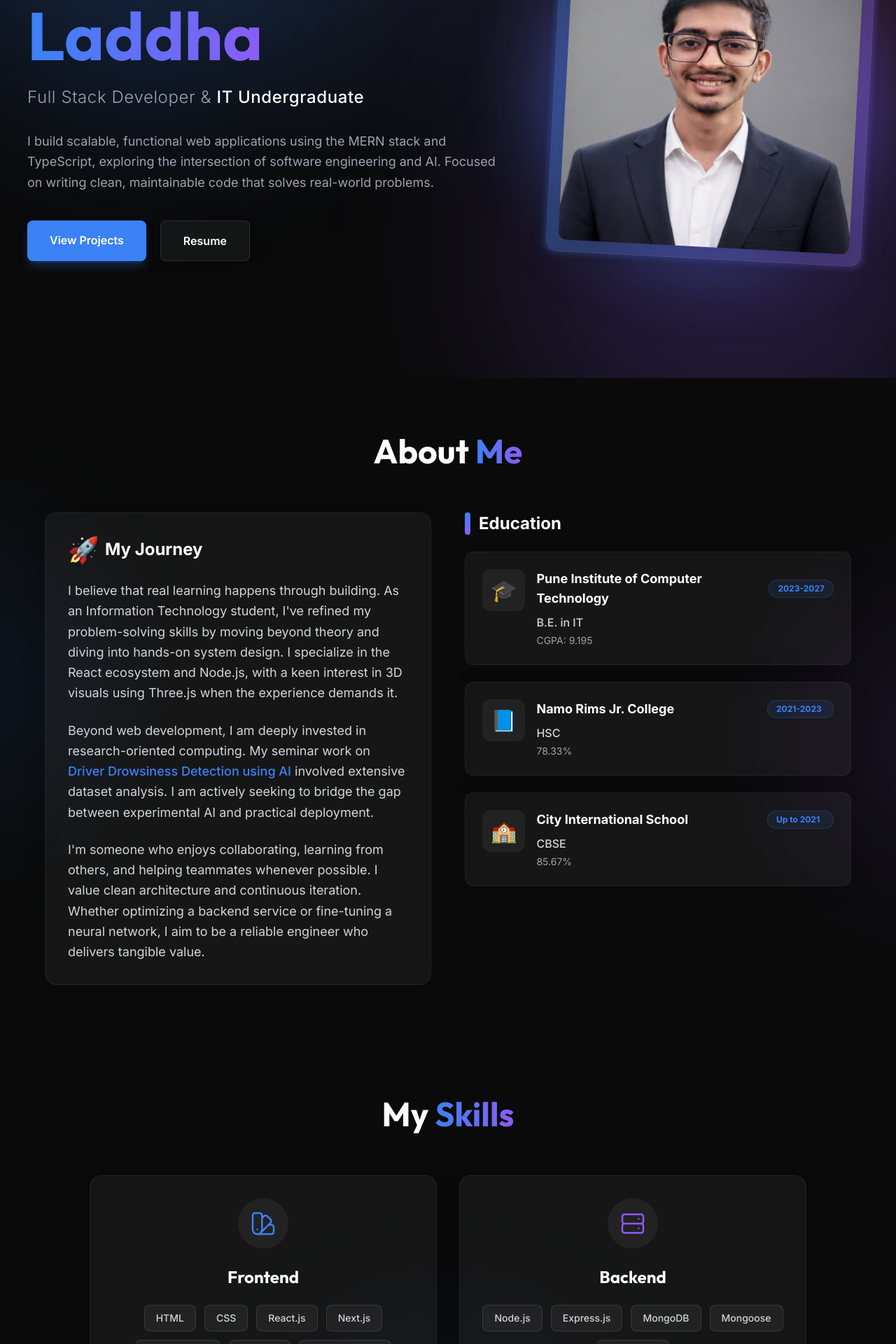
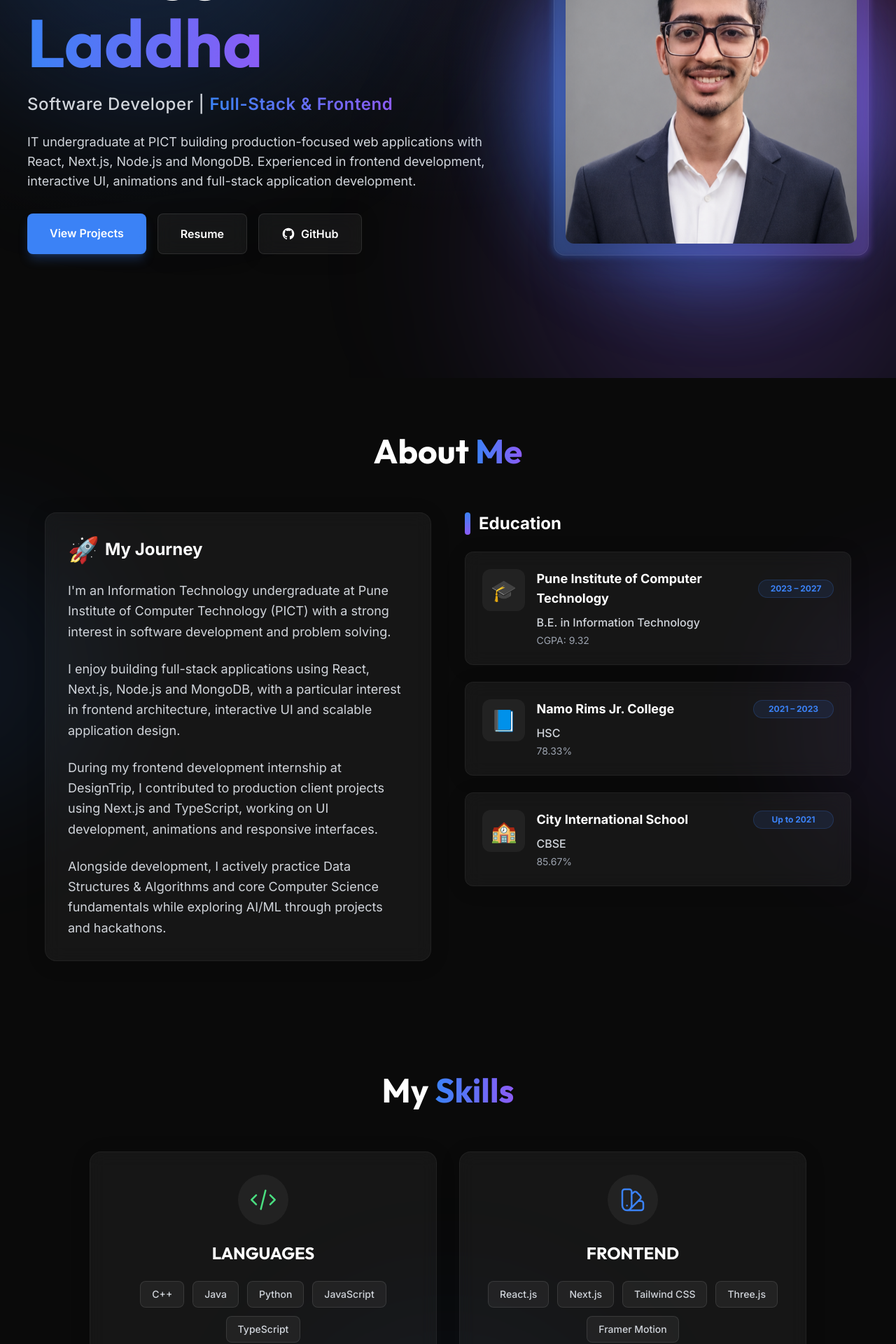
Before and after one commit to HimeshLaddha/portfolio, a React (Vite) app in the folder frontend/: page / in a window 1280 px wide. Shown: the part 260-2180 px from the top of the page at 70% size. Built offline with nearby package versions, Linux system fonts and the light colour scheme.

Commit message:
feat: add portfolio frontend components, main application, and resume updation

```diff
--- a/frontend/src/App.jsx
+++ b/frontend/src/App.jsx
@@ -2,6 +2,7 @@ import Navbar from './components/Navbar';
 import Hero from './components/Hero';
 import About from './components/About';
 import Skills from './components/Skills';
+import DsaCoreCS from './components/DsaCoreCS';
 import Experience from './components/Experience';
 import Projects from './components/Projects';
 import Certifications from './components/Certifications';
@@ -17,6 +18,7 @@ function App() {
       <Hero />
       <About />
       <Skills />          {/* Show tech stack early */}
+      <DsaCoreCS />       {/* Data Structures, Algorithms & CS Core */}
       <Experience />      {/* Internship + clubs */}
       <Projects />        {/* Proof of skills */}
       <Certifications />
--- a/frontend/src/components/About.jsx
+++ b/frontend/src/components/About.jsx
@@ -4,14 +4,14 @@ const AboutSection = () => {
   const education = [
     {
       institution: "Pune Institute of Computer Technology",
-      period: "2023-2027",
-      degree: "B.E. in IT",
-      grade: "CGPA: 9.195",
+      period: "2023 – 2027",
+      degree: "B.E. in Information Technology",
+      grade: "CGPA: 9.32",
       icon: "🎓"
     },
     {
       institution: "Namo Rims Jr. College",
-      period: "2021-2023",
+      period: "2021 – 2023",
       degree: "HSC",
       grade: "78.33%",
       icon: "📘"
@@ -24,8 +24,6 @@ const AboutSection = () => {
       icon: "🏫"
     }
   ];
-
-
 
   return (
     <section id="about" className="py-20 relative bg-dark overflow-hidden">
@@ -63,13 +61,16 @@ const AboutSection = () => {
 
               <div className="space-y-6 text-gray-300 leading-relaxed text-lg">
                 <p>
-                  I believe that real learning happens through building. As an Information Technology student, I&apos;ve refined my problem-solving skills by moving beyond theory and diving into hands-on system design. I specialize in the React ecosystem and Node.js, with a keen interest in 3D visuals using Three.js when the experience demands it.
+                  I&apos;m an Information Technology undergraduate at Pune Institute of Computer Technology (PICT) with a strong interest in software development and problem solving.
                 </p>
                 <p>
-                  Beyond web development, I am deeply invested in research-oriented computing. My seminar work on <strong className="text-primary font-medium">Driver Drowsiness Detection using AI</strong> involved extensive dataset analysis. I am actively seeking to bridge the gap between experimental AI and practical deployment.
+                  I enjoy building full-stack applications using React, Next.js, Node.js and MongoDB, with a particular interest in frontend architecture, interactive UI and scalable application design.
                 </p>
                 <p>
-                  I&apos;m someone who enjoys collaborating, learning from others, and helping teammates whenever possible. I value clean architecture and continuous iteration. Whether optimizing a backend service or fine-tuning a neural network, I aim to be a reliable engineer who delivers tangible value.
+                  During my frontend development internship at DesignTrip, I contributed to production client projects using Next.js and TypeScript, working on UI development, animations and responsive interfaces.
+                </p>
+                <p>
+                  Alongside development, I actively practice Data Structures &amp; Algorithms and core Computer Science fundamentals while exploring AI/ML through projects and hackathons.
                 </p>
               </div>
             </motion.div>
@@ -106,7 +107,7 @@ const AboutSection = () => {
                             <h4 className="text-lg font-bold text-white group-hover:text-primary transition-colors">
                               {edu.institution}
                             </h4>
-                            <span className="text-xs font-bold text-primary px-3 py-1 bg-primary/10 rounded-full border border-primary/20 mt-2 sm:mt-0 w-[95px]">
+                            <span className="text-xs font-bold text-center text-primary px-3 py-1 bg-primary/10 rounded-full border border-primary/20 mt-2 sm:mt-0 w-[115px]">
                               {edu.period}
                             </span>
                           </div>
--- a/frontend/src/components/Contact.jsx
+++ b/frontend/src/components/Contact.jsx
@@ -74,8 +74,8 @@ const Contact = () => {
         </svg>
       ),
       label: "LinkedIn",
-      value: "Connect with me",
-      link: "https://linkedin.com/in/himesh-laddha-00bb47293"
+      value: "linkedin.com/in/himesh-laddha-00bb47293",
+      link: "https://www.linkedin.com/in/himesh-laddha-00bb47293"
     },
     {
       icon: (
@@ -84,7 +84,7 @@ const Contact = () => {
         </svg>
       ),
       label: "GitHub",
-      value: "Check my code",
+      value: "github.com/HimeshLaddha",
       link: "https://github.com/HimeshLaddha"
     }
   ];
--- /dev/null
+++ b/frontend/src/components/DsaCoreCS.jsx
@@ -0,0 +1,55 @@
+import { motion } from 'framer-motion';
+
+const DsaCoreCS = () => {
+  const topics = [
+    "Arrays",
+    "Strings",
+    "Linked Lists",
+    "Stacks & Queues",
+    "Trees",
+    "Graphs",
+    "Dynamic Programming",
+    "Sliding Window",
+    "Greedy",
+    "DSU",
+    "DBMS",
+    "Operating Systems",
+    "Computer Networks"
+  ];
+
+  return (
+    <section id="problem-solving" className="py-12 bg-dark relative overflow-hidden">
+      <div className="container-custom section-padding relative z-20">
+        <motion.div
+          className="max-w-4xl mx-auto glass p-6 sm:p-8 rounded-2xl border border-white/5 text-center"
+          initial={{ opacity: 0, y: 30 }}
+          whileInView={{ opacity: 1, y: 0 }}
+          transition={{ duration: 0.5 }}
+          viewport={{ once: true }}
+        >
+          <h3 className="text-2xl sm:text-3xl font-bold font-heading text-white mb-3">
+            Problem Solving &amp; <span className="text-gradient">Core CS</span>
+          </h3>
+          <p className="text-gray-300 text-sm sm:text-base max-w-2xl mx-auto mb-6 leading-relaxed">
+            Actively strengthening Data Structures &amp; Algorithms and core Computer Science fundamentals for software engineering roles.
+          </p>
+
+          <div className="flex flex-wrap justify-center gap-2.5 sm:gap-3">
+            {topics.map((topic, index) => (
+              <motion.span
+                key={index}
+                className="px-3.5 py-1.5 bg-white/5 text-gray-200 text-xs sm:text-sm font-medium rounded-lg border border-white/10 hover:border-primary/40 hover:bg-primary/10 transition-all duration-200"
+                whileHover={{ scale: 1.05 }}
+                whileTap={{ scale: 0.95 }}
+              >
+                {topic}
+              </motion.span>
+            ))}
+          </div>
+        </motion.div>
+      </div>
+    </section>
+  );
+};
+
+export default DsaCoreCS;
--- a/frontend/src/components/Experience.jsx
+++ b/frontend/src/components/Experience.jsx
@@ -4,34 +4,35 @@ const Experience = () => {
   const experiences = [
     {
       title: "Frontend Developer Intern",
-      company: "TheDesignTrip",
-      period: "Jul 2025 - Dec 2025",
+      company: "DesignTrip",
+      period: "June 2025 – December 2025",
       description: [
-        "Contributed to a government project for Protean, handling 20% of UI development using Next.js & TypeScript.",
-        "Built enterprise-grade, accessible interfaces and ensured smooth backend integration.",
-        "Independently handled 30% of UI and 50% of animation logic for a JWGlobal project.",
-        "Mastered complex UI animations, improving logical thinking and attention to detail."
+        "Contributed to the frontend development of a government client project, implementing approximately 20% of the UI using Next.js and TypeScript.",
+        "Developed responsive, accessible and pixel-accurate interfaces based on design specifications.",
+        "Contributed approximately 30% of the UI and 50% of animation implementation for the JW Global project.",
+        "Built interactive animations and refined UI interactions with attention to performance and visual consistency."
       ],
-      icon: "💼"
+      icon: "💼",
+      prominent: true
     },
     {
       title: "Core Team Member",
-      company: "Game DevUtopia Club",
-      period: "2024 - Present",
+      company: "Game Dev Utopia",
+      period: "2024 – Present",
       description: [
-        "Contributed to event management, design, and technical support.",
-        "Coordinated club events and created visual assets.",
+        "Contributed to event management, design and technical support.",
+        "Coordinated club activities and created visual assets.",
         "Gained hands-on experience with 3D modeling using Blender."
       ],
       icon: "🎮"
     },
     {
       title: "Organizing Team",
-      company: "Impetus & Concepts (PICT)",
+      company: "Impetus & Concepts",
       period: "2024",
       description: [
         "Managed technical coordination and promotional activities for the annual tech fest.",
-        "Developed teamwork and deadlines management skills in a high-pressure environment."
+        "Developed teamwork and deadline management skills in a high-pressure environment."
       ],
       icon: "📅"
     }
@@ -47,7 +48,7 @@ const Experience = () => {
           transition={{ duration: 0.6 }}
           viewport={{ once: true }}
         >
-          My <span className="text-gradient">Journey</span>
+          Experience &amp; <span className="text-gradient">Leadership</span>
         </motion.h2>
 
         <div className="max-w-4xl mx-auto relative">
--- a/frontend/src/components/Footer.jsx
+++ b/frontend/src/components/Footer.jsx
@@ -46,7 +46,7 @@ const Footer = () => {
             className="text-center mb-10"
           >
             <h3 className="text-2xl font-bold font-heading text-white mb-2">Himesh.dev</h3>
-            <p className="text-gray-400">Building digital experiences that matter.</p>
+            <p className="text-gray-400">Building software. Solving problems. Learning continuously.</p>
           </motion.div>
 
           {/* Social Links */}
@@ -76,7 +76,7 @@ const Footer = () => {
 
           {/* Copyright & Links */}
           <div className="flex flex-col md:flex-row justify-between items-center w-full gap-4 text-sm text-gray-400">
-            <p>© {currentYear} Himesh Laddha. All rights reserved.</p>
+            <p>© 2026 Himesh Laddha. All rights reserved.</p>
 
             <div className="flex gap-6">
               <button onClick={scrollToTop} className="hover:text-primary transition-colors">Back to Top</button>
--- a/frontend/src/components/Hero.jsx
+++ b/frontend/src/components/Hero.jsx
@@ -60,7 +60,7 @@ const Hero = () => {
           </motion.div> */}
 
           <motion.h1
-            className="text-5xl md:text-7xl lg:text-8xl font-heading font-bold mb-6 leading-tight"
+            className="text-4xl sm:text-6xl md:text-7xl lg:text-8xl font-heading font-bold mb-4 sm:mb-6 leading-tight"
             variants={{ hidden: { opacity: 0, y: 20 }, visible: { opacity: 1, y: 0 } }}
           >
             Himesh <br />
@@ -68,26 +68,26 @@ const Hero = () => {
           </motion.h1>
 
           <motion.h2
-            className="text-xl md:text-2xl text-gray-400 mb-8 font-light tracking-wide"
+            className="text-lg sm:text-xl md:text-2xl text-gray-300 mb-6 font-medium tracking-wide"
             variants={{ hidden: { opacity: 0, y: 20 }, visible: { opacity: 1, y: 0 } }}
           >
-            Full Stack Developer & <span className="text-white font-medium">IT Undergraduate</span>
+            Software Developer | <span className="text-gradient font-semibold">Full-Stack &amp; Frontend</span>
           </motion.h2>
 
           <motion.p
-            className="text-lg text-gray-400 mb-10 max-w-2xl mx-auto md:mx-0 leading-relaxed"
+            className="text-base sm:text-lg text-gray-300 mb-8 max-w-2xl mx-auto md:mx-0 leading-relaxed"
             variants={{ hidden: { opacity: 0, y: 20 }, visible: { opacity: 1, y: 0 } }}
           >
-            I build scalable, functional web applications using the MERN stack and TypeScript, exploring the intersection of software engineering and AI. Focused on writing clean, maintainable code that solves real-world problems.
+            IT undergraduate at PICT building production-focused web applications with React, Next.js, Node.js and MongoDB. Experienced in frontend development, interactive UI, animations and full-stack application development.
           </motion.p>
 
           <motion.div
-            className="flex flex-col sm:flex-row gap-5 justify-center md:justify-start"
+            className="flex flex-wrap sm:flex-row gap-4 justify-center md:justify-start"
             variants={{ hidden: { opacity: 0, y: 20 }, visible: { opacity: 1, y: 0 } }}
           >
             <motion.a
               href="#projects"
-              className="px-8 py-4 bg-primary text-white font-semibold rounded-lg shadow-lg shadow-primary/25 hover:bg-blue-600 transition-all duration-300 transform hover:translate-y-[-2px]"
+              className="px-6 sm:px-8 py-3.5 sm:py-4 bg-primary text-white font-semibold rounded-lg shadow-lg shadow-primary/25 hover:bg-blue-600 transition-all duration-300 transform hover:translate-y-[-2px] text-center"
               whileHover={{ scale: 1.05 }}
               whileTap={{ scale: 0.98 }}
             >
@@ -98,61 +98,52 @@ const Hero = () => {
               href="/Himesh_Laddha_Resume.pdf"
               target="_blank"
               rel="noopener noreferrer"
-              className="px-8 py-4 glass text-white font-semibold rounded-lg hover:bg-white/10 transition-all duration-300 border border-white/10"
+              className="px-6 sm:px-8 py-3.5 sm:py-4 glass text-white font-semibold rounded-lg hover:bg-white/10 transition-all duration-300 border border-white/10 text-center"
               whileHover={{ scale: 1.05 }}
               whileTap={{ scale: 0.98 }}
             >
               Resume
+            </motion.a>
+
+            <motion.a
+              href="https://github.com/HimeshLaddha"
+              target="_blank"
+              rel="noopener noreferrer"
+              className="px-6 sm:px-8 py-3.5 sm:py-4 glass text-white font-semibold rounded-lg hover:bg-white/10 transition-all duration-300 border border-white/10 flex items-center justify-center gap-2"
+              whileHover={{ scale: 1.05 }}
+              whileTap={{ scale: 0.98 }}
+            >
+              <svg className="w-5 h-5 fill-current text-white" viewBox="0 0 24 24">
+                <path fillRule="evenodd" d="M12 2C6.477 2 2 6.484 2 12.017c0 4.425 2.865 8.18 6.839 9.504.5.092.682-.217.682-.483 0-.237-.008-.868-.013-1.703-2.782.605-3.369-1.343-3.369-1.343-.454-1.158-1.11-1.466-1.11-1.466-.908-.62.069-.608.069-.608 1.003.07 1.531 1.032 1.531 1.032.892 1.53 2.341 1.088 2.91.832.092-.647.35-1.088.636-1.338-2.22-.253-4.555-1.113-4.555-4.951 0-1.093.39-1.988 1.029-2.688-.103-.253-.446-1.272.098-2.65 0 0 .84-.27 2.75 1.026A9.564 9.564 0 0112 6.844c.85.004 1.705.115 2.504.337 1.909-1.296 2.747-1.027 2.747-1.027.546 1.379.202 2.398.1 2.651.64.7 1.028 1.595 1.028 2.688 0 3.848-2.339 4.695-4.566 4.943.359.309.678.92.678 1.855 0 1.338-.012 2.419-.012 2.747 0 .268.18.58.688.482A10.019 10.019 0 0022 12.017C22 6.484 17.522 2 12 2z" clipRule="evenodd" />
+              </svg>
+              <span>GitHub</span>
             </motion.a>
           </motion.div>
         </motion.div>
 
         {/* Hero Image / Visual */}
         <motion.div
-          className="flex-1 relative max-w-[300px] md:max-w-[450px]"
+          className="flex-1 relative max-w-[260px] sm:max-w-[340px] md:max-w-[450px]"
           initial={{ opacity: 0, x: 50 }}
           animate={{ opacity: 1, x: 0 }}
           transition={{ duration: 1, delay: 0.5, ease: "easeOut" }}
         >
           {/* Abstract background behind image */}
-          <div className="absolute hidden sm:block w-[450px] h-[450px] inset-0 bg-gradient-to-tr from-primary to-secondary rounded-full opacity-20 blur-3xl animate-pulse-glow"></div>
+          <div className="absolute w-full h-full inset-0 bg-gradient-to-tr from-primary to-secondary rounded-full opacity-20 blur-3xl animate-pulse-glow"></div>
 
           <motion.div
-            className="relative hidden sm:block z-10 glass p-4 rounded-2xl border border-white/10 transform rotate-3 hover:rotate-0 transition-transform duration-500 will-change-transform"
+            className="relative z-10 glass p-3 sm:p-4 rounded-2xl border border-white/10 transform hover:rotate-0 transition-transform duration-500 will-change-transform"
             whileHover={{ scale: 1.02 }}
           >
             {/* Inner Ring */}
-            <div className="absolute hidden sm:block -inset-1 bg-gradient-to-r from-primary to-secondary rounded-2xl opacity-30 blur-sm group-hover:opacity-100 transition duration-1000 group-hover:duration-200"></div>
+            <div className="absolute -inset-1 bg-gradient-to-r from-primary to-secondary rounded-2xl opacity-30 blur-sm group-hover:opacity-100 transition duration-1000 group-hover:duration-200"></div>
 
             <img
               src="/himesh.png"
               alt="Himesh Laddha"
-              className="relative sm:block hidden w-[425px] h-[425px] rounded-xl shadow-2xl grayscale-[20%] hover:grayscale-0 transition-all duration-500 mx-auto"
+              className="relative w-full aspect-square object-cover rounded-xl shadow-2xl grayscale-[15%] hover:grayscale-0 transition-all duration-500 mx-auto"
             />
           </motion.div>
-
-          {/* Decorative Elements */}
-          {/* <motion.div
-            className="absolute -bottom-8 -left-8 glass p-4 rounded-xl hidden md:block"
-            initial={{ opacity: 0, y: 20 }}
-            animate={{
-              opacity: 1,
-              y: [0, -10, 0]
-            }}
-            transition={{
-              delay: 1,
-              y: {
-                repeat: Infinity,
-                duration: 4,
-                ease: "easeInOut"
-              }
-            }}
-          >
-            <div className="flex items-center gap-3">
-              <div className="w-3 h-3 bg-green-500 rounded-full animate-pulse"></div>
-              <span className="text-sm font-medium text-white/80">Open to work</span>
-            </div>
-          </motion.div> */}
         </motion.div>
 
       </div>
--- a/frontend/src/components/Skills.jsx
+++ b/frontend/src/components/Skills.jsx
@@ -3,8 +3,17 @@ import { motion } from 'framer-motion';
 const Skills = () => {
   const skillCategories = [
     {
-      title: "Frontend",
-      skills: ["HTML", "CSS", "React.js", "Next.js", "Tailwind CSS", "Three.js", "Framer Motion"],
+      title: "LANGUAGES",
+      skills: ["C++", "Java", "Python", "JavaScript", "TypeScript"],
+      icon: (
+        <svg className="w-10 h-10 text-green-400" fill="none" viewBox="0 0 24 24" stroke="currentColor">
+          <path strokeLinecap="round" strokeLinejoin="round" strokeWidth={1.5} d="M10 20l4-16m4 4l4 4-4 4M6 16l-4-4 4-4" />
+        </svg>
+      )
+    },
+    {
+      title: "FRONTEND",
+      skills: ["React.js", "Next.js", "Tailwind CSS", "Three.js", "Framer Motion"],
       icon: (
         <svg className="w-10 h-10 text-primary" fill="none" viewBox="0 0 24 24" stroke="currentColor">
           <path strokeLinecap="round" strokeLinejoin="round" strokeWidth={1.5} d="M7 21a4 4 0 01-4-4V5a2 2 0 012-2h4a2 2 0 012 2v12a4 4 0 01-4 4zm0 0h12a2 2 0 002-2v-4a2 2 0 00-2-2h-2.343M11 7.343l1.657-1.657a2 2 0 012.828 0l2.829 2.829a2 2 0 010 2.828l-8.486 8.485M7 17h.01" />
@@ -12,7 +21,7 @@ const Skills = () => {
       )
     },
     {
-      title: "Backend",
+      title: "BACKEND",
       skills: ["Node.js", "Express.js", "MongoDB", "Mongoose", "REST APIs"],
       icon: (
         <svg className="w-10 h-10 text-secondary" fill="none" viewBox="0 0 24 24" stroke="currentColor">
@@ -21,16 +30,7 @@ const Skills = () => {
       )
     },
     {
-      title: "Languages",
-      skills: ["Python", "C++", "Java", "JavaScript", "Typescript"],
-      icon: (
-        <svg className="w-10 h-10 text-green-400" fill="none" viewBox="0 0 24 24" stroke="currentColor">
-          <path strokeLinecap="round" strokeLinejoin="round" strokeWidth={1.5} d="M10 20l4-16m4 4l4 4-4 4M6 16l-4-4 4-4" />
-        </svg>
-      )
-    },
-    {
-      title: "Tools",
+      title: "TOOLS",
       skills: ["Git", "GitHub", "Vercel", "Figma", "Blender"],
       icon: (
         <svg className="w-10 h-10 text-orange-400" fill="none" viewBox="0 0 24 24" stroke="currentColor">
@@ -39,8 +39,8 @@ const Skills = () => {
       )
     },
     {
-      title: "AI & Emerging Tech",
-      skills: ["GenAI", "LLMs", "Gemini API", "OpenAI"],
+      title: "AI / ML",
+      skills: ["TensorFlow", "scikit-learn", "LLMs", "Generative AI"],
       icon: (
         <svg className="w-10 h-10 text-purple-400" fill="none" viewBox="0 0 24 24" stroke="currentColor">
           <path strokeLinecap="round" strokeLinejoin="round" strokeWidth={1.5} d="M13 10V3L4 14h7v7l9-11h-7z" />
```
Also changed, not shown: 1 other file (tests, documents, lock files or other folders).
